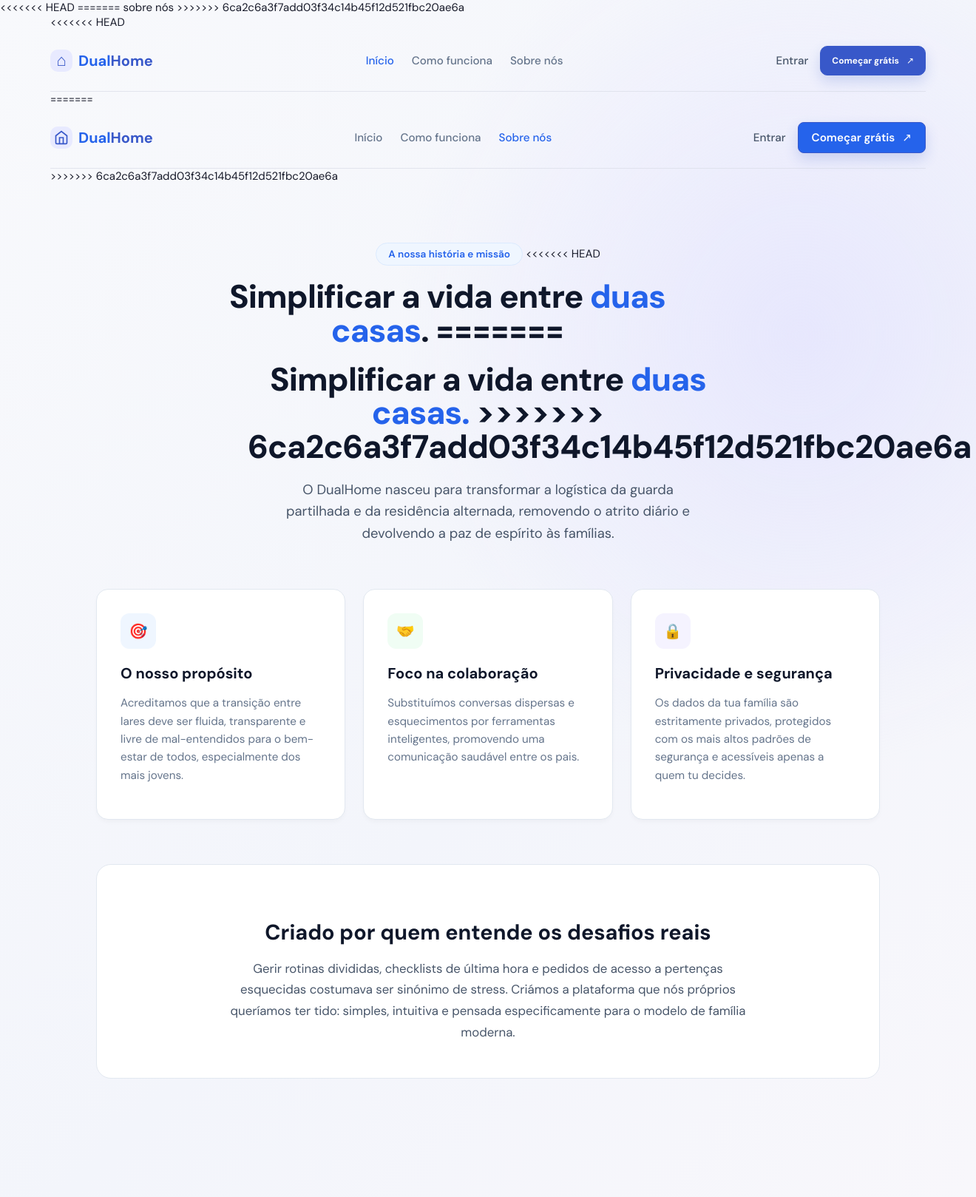
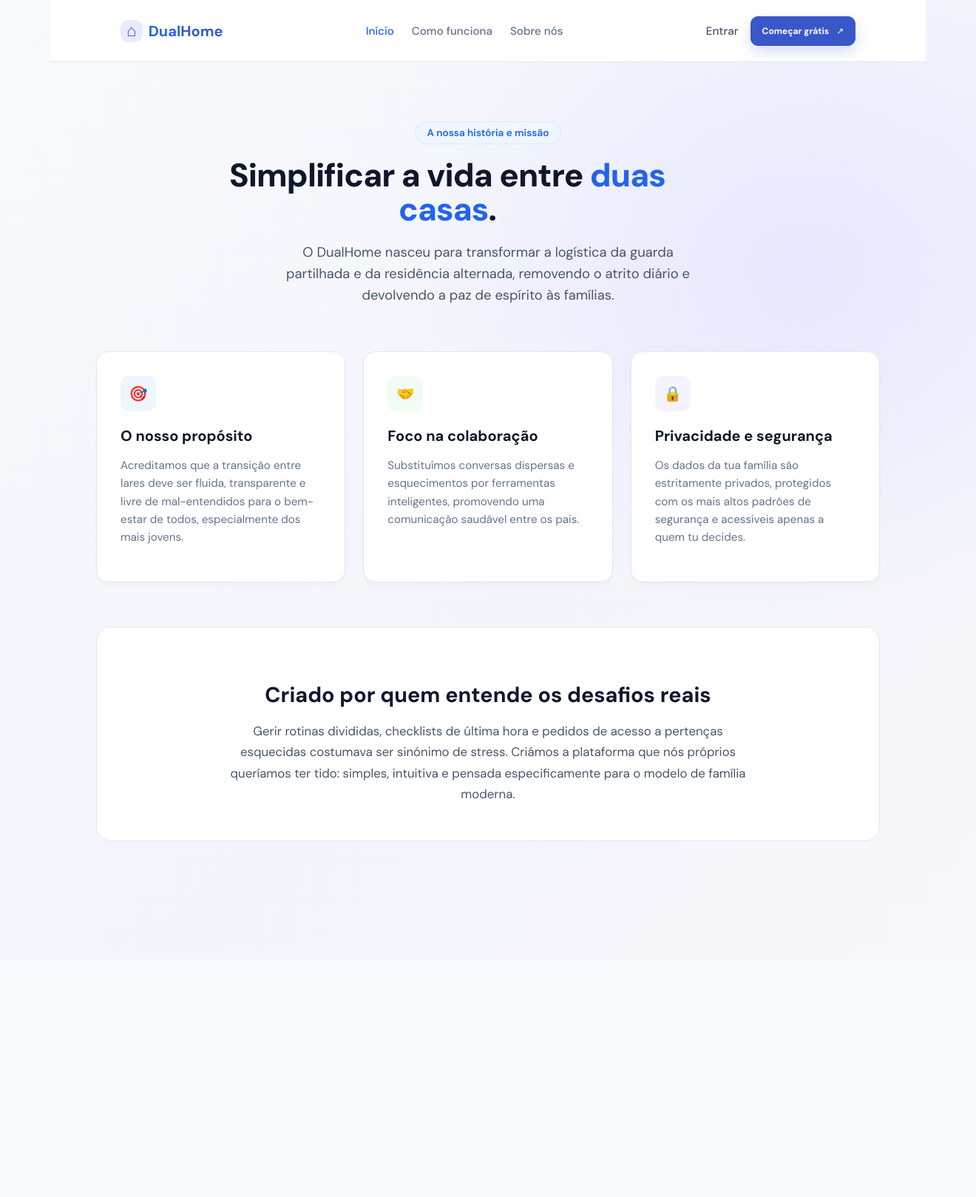
Before and after one commit to joaomota22/dualhome, a PHP site: page /sobrenos.html in a window 1320 px wide. Shown: the whole page at 74% size. After the commit the page ends 1137 px from the top, so only its background shows below. Run offline with PHP 8.4, Linux system fonts and the light colour scheme.

Commit message:
Resolvido

```diff
--- a/Login.html
+++ b/Login.html
@@ -14,7 +14,7 @@
         rel="stylesheet"
     >
 
-    <link rel="stylesheet" href="sytles/style.css">
+    <link rel="stylesheet" href="styles/style.css">
 
     <title>Entrar | DualHome</title>
 </head>
@@ -181,7 +181,7 @@
 
                 <div class="login-privacy">
                     <span>✓</span>
-                    Ao continuar, você aceita a <a href="politicas.html">politica de privacidade</a> da DualHome.
+                    A tua privacidade é importante para nós.
                 </div>
 
             </section>
--- a/sobrenos.html
+++ b/sobrenos.html
@@ -1,8 +1,4 @@
-<<<<<<< HEAD
 <!DOCTYPE html>
-=======
-sobre nós<!DOCTYPE html>
->>>>>>> 6ca2c6a3f7add03f34c14b45f12d521fbc20ae6a
 <html lang="pt-PT">
 <head>
     <meta charset="UTF-8">
@@ -14,7 +10,6 @@ sobre nós<!DOCTYPE html>
 <body>
 
     <div class="page-shell">
-<<<<<<< HEAD
       <header class="site-header">
         <a class="brand" href="index.html" aria-label="DualHome, início">
           <span class="brand-mark" aria-hidden="true">⌂</span>
@@ -34,28 +29,6 @@ sobre nós<!DOCTYPE html>
           >
         </div>
       </header>
-=======
-        <!-- CABEÇALHO IDÊNTICO AO INDEX.HTML -->
-        <header class="site-header">
-            <a class="brand" href="index.html" aria-label="DualHome, início">
-                <span class="brand-mark" aria-hidden="true">
-                    <svg width="20" height="20" viewBox="0 0 24 24" fill="none" stroke="currentColor" stroke-width="2"><path d="M3 9l9-7 9 7v11a2 2 0 0 1-2 2H5a2 2 0 0 1-2-2z"></path><polyline points="9 22 9 12 15 12 15 22"></polyline></svg>
-                </span>
-                <span>Dual<span class="brand-light">Home</span></span>
-            </a>
-
-            <nav class="navbar" aria-label="Navegação principal">
-                <a class="nav-link" href="index.html">Início</a>
-                <a class="nav-link" href="como-funciona.html">Como funciona</a>
-                <a class="nav-link active" href="sobrenos.html">Sobre nós</a>
-            </nav>
-
-            <div class="header-actions">
-                <a class="login-link" href="entrar.html">Entrar</a>
-                <a class="button button-small button-primary" href="registar.html">Começar grátis <span aria-hidden="true">↗</span></a>
-            </div>
-        </header>
->>>>>>> 6ca2c6a3f7add03f34c14b45f12d521fbc20ae6a
 
         <!-- CONTEÚDO PRINCIPAL DO SOBRE NÓS -->
         <main class="main-content" style="padding: 80px 0; max-width: 1100px; margin: 0 auto;">
@@ -63,13 +36,8 @@ sobre nós<!DOCTYPE html>
             <!-- SECÇÃO HERO -->
             <section class="about-hero" style="text-align: center; max-width: 750px; margin: 0 auto 60px auto; padding: 0 20px;">
                 <span class="badge" style="display: inline-block; background-color: #eff6ff; color: #2563eb; padding: 6px 16px; border-radius: 20px; font-size: 0.85rem; font-weight: 600; margin-bottom: 20px; border: 1px solid #dbeafe;">A nossa história e missão</span>
-<<<<<<< HEAD
                 <h1 style="font-size: 2.75rem; font-weight: 800; letter-spacing: -0.02em; margin-bottom: 20px; color: #0f172a;">
                     Simplificar a vida entre <span style="color: #2563eb;">duas casas</span>.
-=======
-                <h1 style="font-size: 2.75rem; font-weight: 800; letter-spacing: -0.02em; margin: 0 auto 20px auto; color: #0f172a; text-align: center; max-width: 650px;">
-                  Simplificar a vida entre <span style="color: #2563eb;">duas casas.</span>
->>>>>>> 6ca2c6a3f7add03f34c14b45f12d521fbc20ae6a
                 </h1>
                 <p class="subtitle" style="font-size: 1.15rem; color: #475569; line-height: 1.6; max-width: 580px; margin: 0 auto;">
                     O DualHome nasceu para transformar a logística da guarda partilhada e da residência alternada, removendo o atrito diário e devolvendo a paz de espírito às famílias.
--- a/styles/style.css
+++ b/styles/style.css
@@ -832,10 +832,6 @@ h1 span {
     transition-duration: 0.01ms !important;
   }
 }
-<<<<<<< HEAD
-=======
-<<<<<<<< HEAD:sytles/style.css
->>>>>>> 6ca2c6a3f7add03f34c14b45f12d521fbc20ae6a
 /* =====================================
    LOGIN - DUALHOME
 ===================================== */
@@ -1187,10 +1183,6 @@ h1 span {
         font-size: 23px;
     }
 }
-<<<<<<< HEAD
-=======
-========
->>>>>>> 6ca2c6a3f7add03f34c14b45f12d521fbc20ae6a
 /* ==========================================
    ESTILOS PARA A PÁGINA SOBRE NÓS
    ========================================== */
@@ -1374,7 +1366,6 @@ h1 span {
     font-size: 1.05rem;
     line-height: 1.7;
 }
-<<<<<<< HEAD
 /* =====================================
    LOGIN - DESIGN ALTERNATIVO
 ===================================== */
@@ -1872,6 +1863,3 @@ h1 span {
         font-size: 28px;
     }
 }
-=======
->>>>>>>> 6ca2c6a3f7add03f34c14b45f12d521fbc20ae6a:styles/style.css
->>>>>>> 6ca2c6a3f7add03f34c14b45f12d521fbc20ae6a
```
